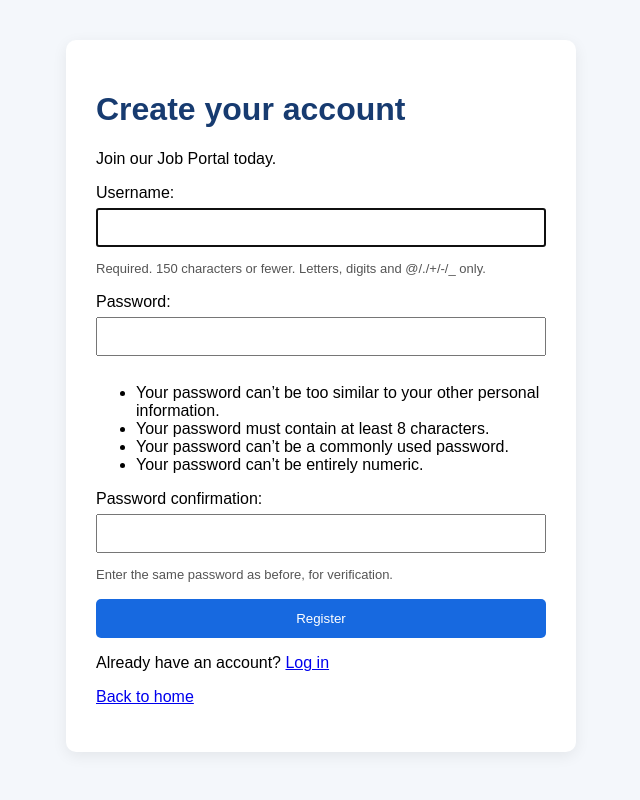
After one commit to Teddyyimer/Job-Portal, a Django app: page /register/ in a window 1280 px wide. The commit adds this page. Shown: the whole page, without its empty margins (319-959 px from the left). Run offline with Django 5.2, Linux system fonts and the light colour scheme.

Commit message:
add login and register pages

```diff
--- a/cnfig/settings.py
+++ b/cnfig/settings.py
@@ -126,3 +126,7 @@ MAILERS = {
         'BACKEND': 'django.core.mail.backends.console.EmailBackend',
     },
 }
+
+
+LOGIN_REDIRECT_URL = '/'
+LOGOUT_REDIRECT_URL = '/'
--- /dev/null
+++ b/jobs/templates/jobs/register.html
@@ -0,0 +1,66 @@
+
+<!DOCTYPE html>
+<html lang="en">
+<head>
+    <meta charset="UTF-8">
+    <meta name="viewport" content="width=device-width, initial-scale=1.0">
+    <title>Create Account | Job Portal</title>
+    <style>
+        body {
+            font-family: Arial, sans-serif;
+            background: #f4f7fb;
+            margin: 0;
+            padding: 40px 20px;
+        }
+
+        .form-container {
+            max-width: 450px;
+            margin: auto;
+            padding: 30px;
+            background: white;
+            border-radius: 10px;
+            box-shadow: 0 4px 15px #00000012;
+        }
+
+        h1 { color: #173b70; }
+
+        input {
+            box-sizing: border-box;
+            width: 100%;
+            padding: 10px;
+            margin: 6px 0 12px;
+        }
+
+        button {
+            width: 100%;
+            padding: 12px;
+            background: #1769e0;
+            color: white;
+            border: none;
+            border-radius: 5px;
+            cursor: pointer;
+        }
+
+        .helptext { font-size: 13px; color: #555; }
+        .errorlist { color: #c62828; }
+    </style>
+</head>
+<body>
+    <div class="form-container">
+        <h1>Create your account</h1>
+        <p>Join our Job Portal today.</p>
+
+        <form method="post">
+            {% csrf_token %}
+            {{ form.as_p }}
+            <button type="submit">Register</button>
+        </form>
+
+        <p>Already have an account?
+            <a href="{% url 'login' %}">Log in</a>
+        </p>
+
+        <p><a href="{% url 'home' %}">Back to home</a></p>
+    </div>
+</body>
+</html>
--- a/jobs/urls.py
+++ b/jobs/urls.py
@@ -1,8 +1,23 @@
 
 from django.urls import path
+from django.contrib.auth import views as auth_views
 from . import views
 
 urlpatterns = [
     path('', views.home, name='home'),
     path('job/<int:job_id>/', views.job_detail, name='job_detail'),
+
+    path('register/', views.register, name='register'),
+    path(
+        'login/',
+        auth_views.LoginView.as_view(
+            template_name='jobs/login.html'
+        ),
+        name='login',
+    ),
+    path(
+        'logout/',
+        auth_views.LogoutView.as_view(),
+        name='logout',
+    ),
 ]
--- a/jobs/views.py
+++ b/jobs/views.py
@@ -1,7 +1,11 @@
 
-from django.shortcuts import render, get_object_or_404
+from django.shortcuts import render, redirect, get_object_or_404
 from django.db.models import Q
 from .models import Job
+from django.contrib.auth import login
+from django.contrib.auth.forms import UserCreationForm
+
+
 
 
 def home(request):
@@ -32,3 +36,17 @@ def job_detail(request, job_id):
         'jobs/job_detail.html',
         {'job': job},
     )
+## user registration section
+
+def register(request):
+    if request.method == 'POST':
+        form = UserCreationForm(request.POST)
+
+        if form.is_valid():
+            user = form.save()
+            login(request, user)
+            return redirect('home')
+    else:
+        form = UserCreationForm()
+
+    return render(request, 'jobs/register.html', {'form': form})
```
Also changed, not shown: jobs/templates/jobs/home.html (+17 -1 lines), jobs/templates/jobs/login.html (added, +74 -0 lines).
